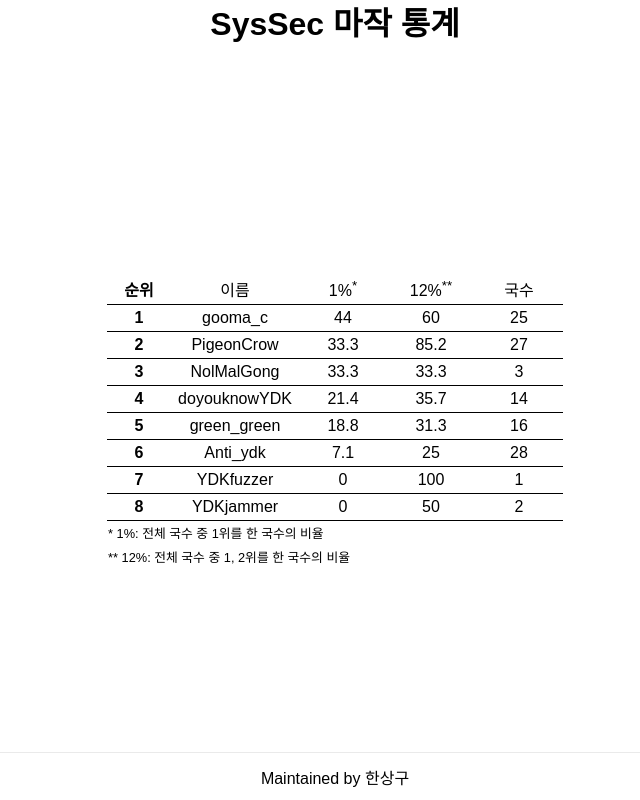
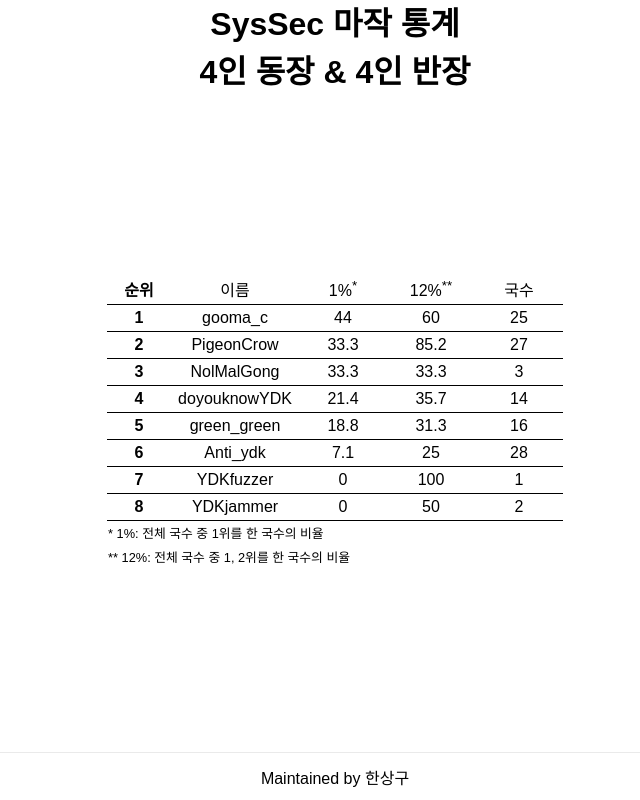
Before and after one commit to KOREAN139/syssec-leaderboard, a Next.js app: page / in a window 1280 px wide. Shown: the whole page, without its empty margins (305-945 px from the left). Built offline with nearby package versions, Linux system fonts and the light colour scheme; a web font is replaced by a local one.

Commit message:
feat(page): add table title below header

```diff
--- a/pages/index.tsx
+++ b/pages/index.tsx
@@ -6,6 +6,12 @@ import Leaderboard from '@/components/leaderboard';
 const Home: NextPage = () => {
   return (
     <div className={styles.container}>
+      <div className={styles.title}>
+        <h1>
+          4인 동장 & 4인 반장 <br />
+          역만
+        </h1>
+      </div>
       <Leaderboard />
       <YakumanBoard />
     </div>
--- a/styles/Home.module.css
+++ b/styles/Home.module.css
@@ -5,3 +5,21 @@
   justify-content: center;
   align-items: center;
 }
+
+.title {
+  position: fixed;
+  top: 3rem;
+  left: 0;
+  right: 0;
+
+  height: 3rem;
+  overflow: hidden;
+  background: #fff;
+}
+
+.title h1 {
+  margin: 0;
+  font-size: 2rem;
+  line-height: 3rem;
+  text-align: center;
+}
```
